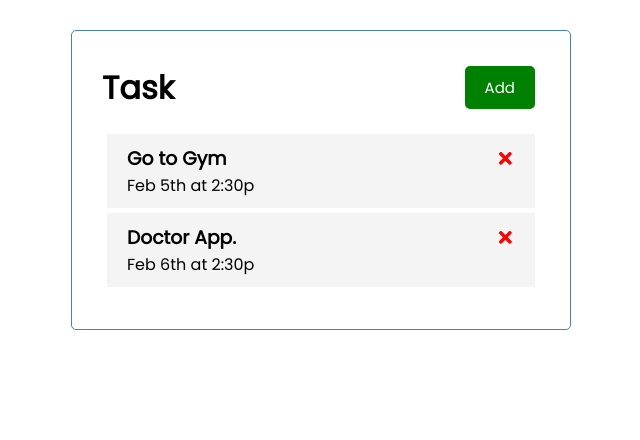
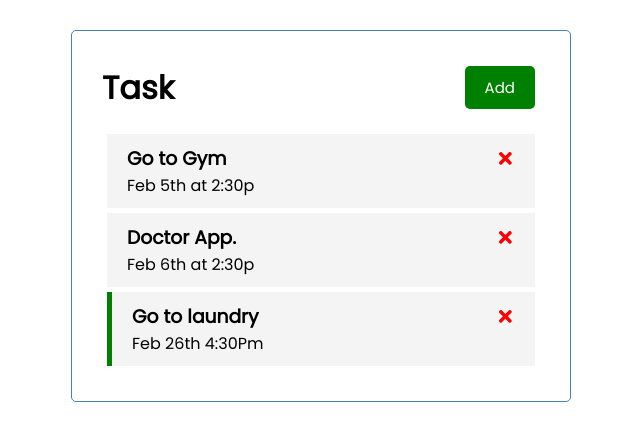
Before and after one commit to Alihaiderizvi/Todo-app, a React (Create React App) app: page / in a window 1280 px wide. Shown: the top 440 px of the page, without its empty margins (319-959 px from the left). Built offline with nearby package versions, Linux system fonts and the light colour scheme; data requests are answered from the project's data file.

Commit message:
Add task to the server

```diff
--- a/db.json
+++ b/db.json
@@ -11,6 +11,12 @@
       "text": "Doctor App.",
       "day": "Feb 6th at 2:30p",
       "reminder": "false"
+    },
+    {
+      "text": "Go to laundry",
+      "day": "Feb 26th 4:30Pm",
+      "reminder": true,
+      "id": 3
     }
   ]
 }
--- a/src/App.js
+++ b/src/App.js
@@ -25,10 +25,21 @@
 
     // Add Task
 
-    const addTask = task => {
-        const id = Math.floor(Math.random() * 10000 +1 )
-        const newTask = {id, ...task}
-        setTasks([...tasks, newTask])
+    const addTask =async task => {
+        const res = await fetch("http://localhost:5000/tasks",{
+            method: 'POST',
+            headers: {
+                'Content-type' : 'application/json'
+            },
+            body: JSON.stringify(task)
+        })
+
+        const data = await res.json()
+
+        setTasks([...tasks, data])
+        // const id = Math.floor(Math.random() * 10000 +1 )
+        // const newTask = {id, ...task}
+        // setTasks([...tasks, newTask])
     }
 
     //Delete Task
@@ -37,7 +48,6 @@
         await fetch(`http://localhost:5000/tasks/${id}`, {
             method : 'DELETE'
         })
-
         setTasks( tasks.filter ( task =>   task.id !== id))
     }
 
```
